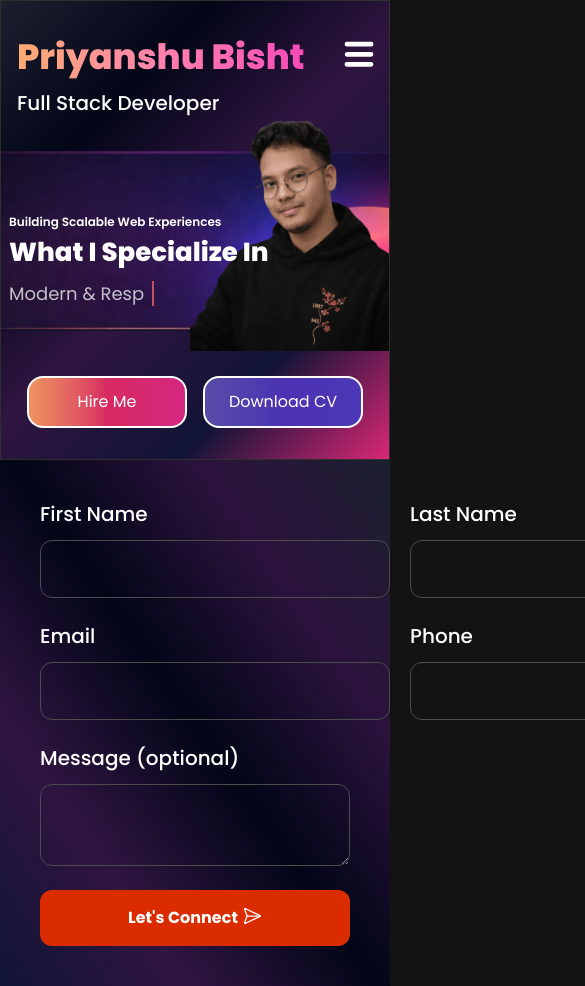
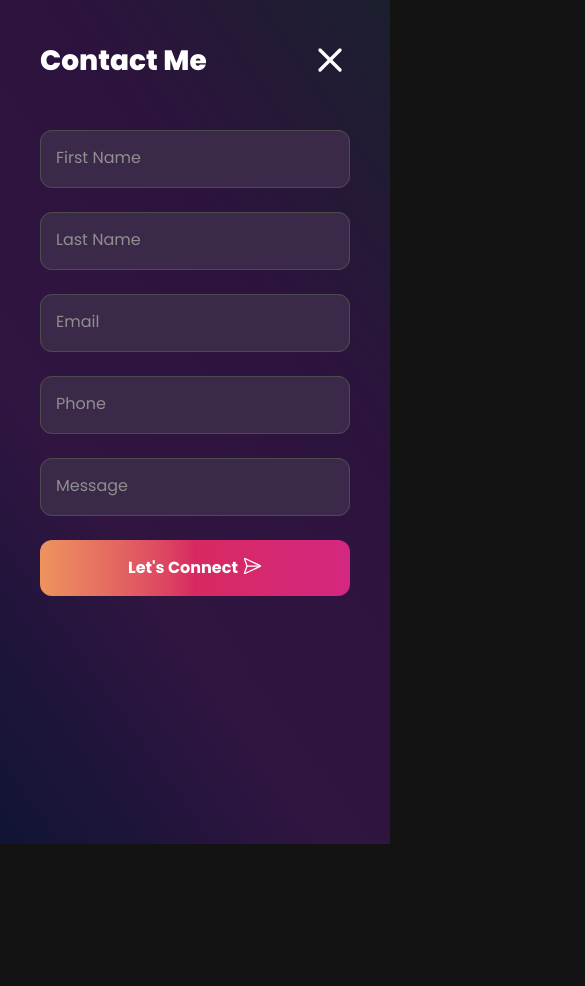
Before and after one commit to PriyanshuBisht2001/portfolio-website, a Next.js app: page /contact in a window 390 px wide. Shown: the top 986 px of the page, 585 px wide, since content can reach past the window. After the commit the page ends 844 px from the top, so only its background shows below. Built offline with nearby package versions, Linux system fonts and the light colour scheme.

Commit message:
feat: Add education timeline to MobileAbout and improve contact form with reusable Input component

```diff
--- a/src/components/MobileAbout.tsx
+++ b/src/components/MobileAbout.tsx
@@ -3,7 +3,10 @@ import MobileSkillComponent from "./MobileSkillComponent";
 import Projects from "./Projects";
 import GetInTouch from "./GetInTouch";
 import TimelineComponent from "./ui/TimelineComponent";
-import { experienceTimeline } from "@/constants/defaultState";
+import {
+  educationTimeline,
+  experienceTimeline,
+} from "@/constants/defaultState";
 
 export default async function MobileAbout() {
   const projects = await fetchAllProjects();
@@ -13,8 +16,12 @@ export default async function MobileAbout() {
       <MobileSkillComponent />
       <Projects projectList={projects} />
       <div className="px-5 pt-10">
-      <TimelineComponent heading="Experience" items={experienceTimeline} />
+        <TimelineComponent heading="Experience" items={experienceTimeline} />
       </div>
+      <div className="px-5 pt-10">
+        <TimelineComponent heading="Education" items={educationTimeline} />
+      </div>
+
       <div className="px-5 py-10 md:bg-[url('/bgwebapps.webp')] md:bg-cover md:bg-center">
         <h3 className="text-[22px] font-semibold text-white mb-4">
           Let’s build something meaningful
--- a/src/components/contact.tsx
+++ b/src/components/contact.tsx
@@ -5,6 +5,9 @@ import ConnectArrow from "@/assets/ConnectArrow.svg";
 import Image from "next/image";
 import emailjs from "@emailjs/browser";
 import { submitContactForm } from "@/utils/serverAction.ut";
+import Input from "./ui/Input";
+import Cross from "@/assets/CrossIcon.svg";
+import Link from "next/link";
 
 const Contact = () => {
   const [formData, setFormData] = useState(() => ({
@@ -48,95 +51,76 @@ const Contact = () => {
       }
     } finally {
       setLoading(false);
-      // setFormData({
-      //   firstName: "",
-      //   lastName: "",
-      //   email: "",
-      //   phone: "",
-      //   message: "",
-      // });
+      setFormData({
+        firstName: "",
+        lastName: "",
+        email: "",
+        phone: "",
+        message: "",
+      });
     }
   };
 
   return (
-    <section className="flex flex-col p-10 gap-7 w-full ">
+    <section className="flex flex-col p-10 gap-7 w-full h-full absolute lg:static top-0 z-20 bg-[linear-gradient(235deg,#1b1f2e,#2c133d,#301541,#101435)] lg:bg-none">
       <Header text="Let's have a talk" />
+      <div className="flex justify-between mb-5 lg:hidden">
+        <h1 className="text-[28px] md:text-[32px] font-extrabold">
+          Contact Me
+        </h1>
+        <Link href="/" className="lg:hidden">
+          <Image src={Cross} alt="cross" width={40} height={40} />
+        </Link>
+      </div>
+
       <form onSubmit={handleSubmit} className="flex flex-col gap-6 w-full">
-        <div className="flex gap-5">
-          <div className="flex flex-col flex-1 gap-3">
-            <label htmlFor="firstName" className="text-xl font-medium">
-              First Name
-            </label>
-            <input
+        <Input
+          label="First Name"
           type="text"
           id="firstName"
           name="firstName"
           value={formData.firstName}
           onChange={handleChange}
           required
-              className="border border-light-400 rounded-xl p-4"
         />
-          </div>
-          <div className="flex flex-col flex-1 gap-3">
-            <label htmlFor="lastName" className="text-xl font-medium">
-              Last Name
-            </label>
-            <input
+        <Input
+          label="Last Name"
           type="text"
           id="lastName"
           name="lastName"
           value={formData.lastName}
           onChange={handleChange}
           required
-              className="border border-light-400 rounded-xl p-4"
         />
-          </div>
-        </div>
-        <div className="flex gap-5">
-          <div className="flex flex-col flex-1 gap-3">
-            <label htmlFor="email" className="text-xl font-medium">
-              Email
-            </label>
-            <input
+        <Input
+          label="Email"
           type="email"
           id="email"
           name="email"
           value={formData.email}
           onChange={handleChange}
           required
-              className="border border-light-400 rounded-xl p-4"
         />
-          </div>
-          <div className="flex flex-col flex-1 gap-3">
-            <label htmlFor="phone" className="text-xl font-medium">
-              Phone
-            </label>
-            <input
+        <Input
+          label="Phone"
           type="tel"
           id="phone"
           name="phone"
           value={formData.phone}
           onChange={handleChange}
           required
-              className="border border-light-400 rounded-xl p-4"
         />
-          </div>
-        </div>
-        <div className="flex flex-col gap-3">
-          <label htmlFor="message" className="text-xl font-medium">
-            Message (optional)
-          </label>
-          <textarea
+        <Input
+          label="Message"
+          type="text"
           id="message"
           name="message"
           value={formData.message}
           onChange={handleChange}
-            className="border border-light-400 rounded-xl p-4"
         />
-        </div>
         <button
           type="submit"
-          className="flex gap-1 justify-center bg-secondary-100 rounded-xl hover:cursor-pointer py-4"
+          className="flex gap-1 justify-center bg-linear-to-r from-[#ed935d] via-[#d72961] to-[#d42780] lg:bg-none lg:bg-secondary-100 rounded-xl hover:cursor-pointer py-4"
           disabled={loading}
         >
           <span className="font-bold">Let&apos;s Connect</span>
--- /dev/null
+++ b/src/components/ui/Input.tsx
@@ -0,0 +1,70 @@
+interface InputProps {
+  label: string;
+  id: string;
+  name: string;
+  value: string;
+  onChange: (e: React.ChangeEvent<HTMLInputElement>) => void;
+  required?: boolean;
+  type?: string;
+}
+
+export default function Input({
+  label,
+  id,
+  name,
+  value,
+  onChange,
+  ...props
+}: InputProps) {
+  return (
+    <div className="flex gap-5">
+      <div className="relative flex-1 group">
+        <fieldset className="absolute lg:hidden inset-0 bg-[#3b294a] lg:bg-none border border-light-400 rounded-xl pointer-events-none group-focus-within:-mt-1.5 ">
+          <legend className="ml-3 px-1 text-sm hidden lg:opacity-100 lg:text-xl group-focus-within:block">
+            {label}
+          </legend>
+        </fieldset>
+
+        {/* 2. Unified Label (Desktop style everywhere) */}
+        <label
+          htmlFor={id}
+          className="hidden lg:block text-xl font-medium mb-2 ml-1"
+        >
+          {label}
+        </label>
+
+        <input
+          id={id}
+          name={name}
+          value={value}
+          onChange={onChange}
+          placeholder=" "
+          className="border border-light-400 rounded-xl peer w-full bg-transparent p-4 outline-none lg:outline-1 text-base"
+          {...props}
+        />
+
+        <label
+          htmlFor={id}
+          className="
+        absolute left-4 top-4
+        text-base text-light-300
+        transition-all duration-300 ease-linear
+        origin-left pointer-events-none
+
+        peer-focus:-translate-y-5
+        peer-focus:scale-90
+        peer-focus:opacity-0
+
+        peer-[:not(:placeholder-shown)]:-translate-y-5
+        peer-[:not(:placeholder-shown)]:scale-90
+        peer-[:not(:placeholder-shown)]:opacity-0
+
+        lg:hidden
+      "
+        >
+          {label}
+        </label>
+      </div>
+    </div>
+  );
+}
--- a/src/components/ui/TimelineComponent.tsx
+++ b/src/components/ui/TimelineComponent.tsx
@@ -37,7 +37,7 @@ export default function TimelineComponent({
         {items.map((item, i) => (
           <div
             key={i}
-            className="flex gap-[26px] items-start relative pb-[52px]"
+            className="flex gap-[26px] items-start relative pb-6 lg:pb-[52px]"
           >
             {/* Vertical Line */}
             {i !== items.length - 1 && (
@@ -51,13 +51,13 @@ export default function TimelineComponent({
 
             {/* Timeline Content */}
             <div className="flex flex-col gap-2">
-              <h3 className="text-xl font-semibold">
+              <h3 className="text-lg lg:text-xl font-semibold">
                 {item.title} {item.subtitle && `- ${item.subtitle}`}
               </h3>
               <div className="text-sm font-medium text-secondary-100">
                 {item.startDate} - {item.endDate}
               </div>
-              <p>{item.description}</p>
+              <p className="hidden lg:block">{item.description}</p>
             </div>
           </div>
         ))}
--- a/src/constants/defaultState.tsx
+++ b/src/constants/defaultState.tsx
@@ -114,7 +114,7 @@ export const experienceTimeline = [
   },
   {
     title: "Data Research Analyst",
-    subTitle: "ACE Study Overseas",
+    subtitle: "ACE Study Overseas Pvt. Ltd.",
     startDate: "1 May 2021",
     endDate: "31 Aug 2021",
     description: "As a Data Research Analyst, I conduct research, collect and manage data and databases, and develop the data and result into a format easily representable to other employees."
```
Lines whose indentation alone changed are shown as unchanged.
